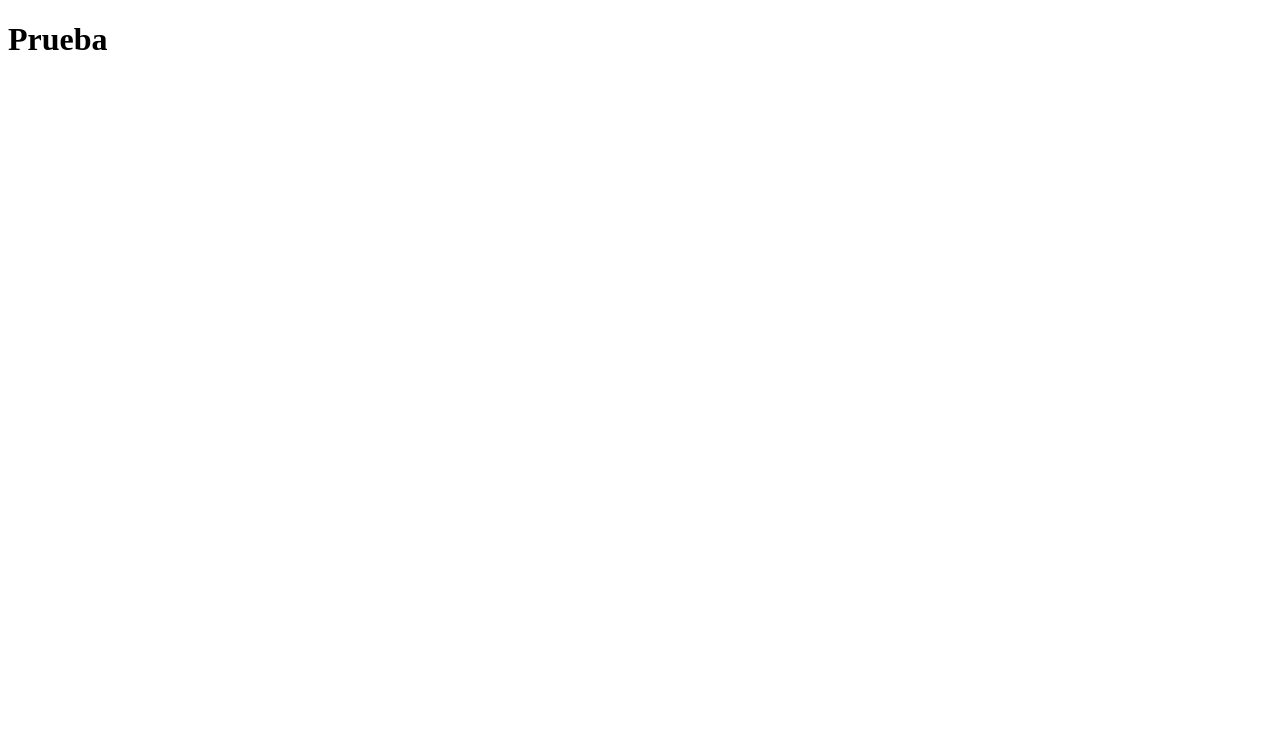
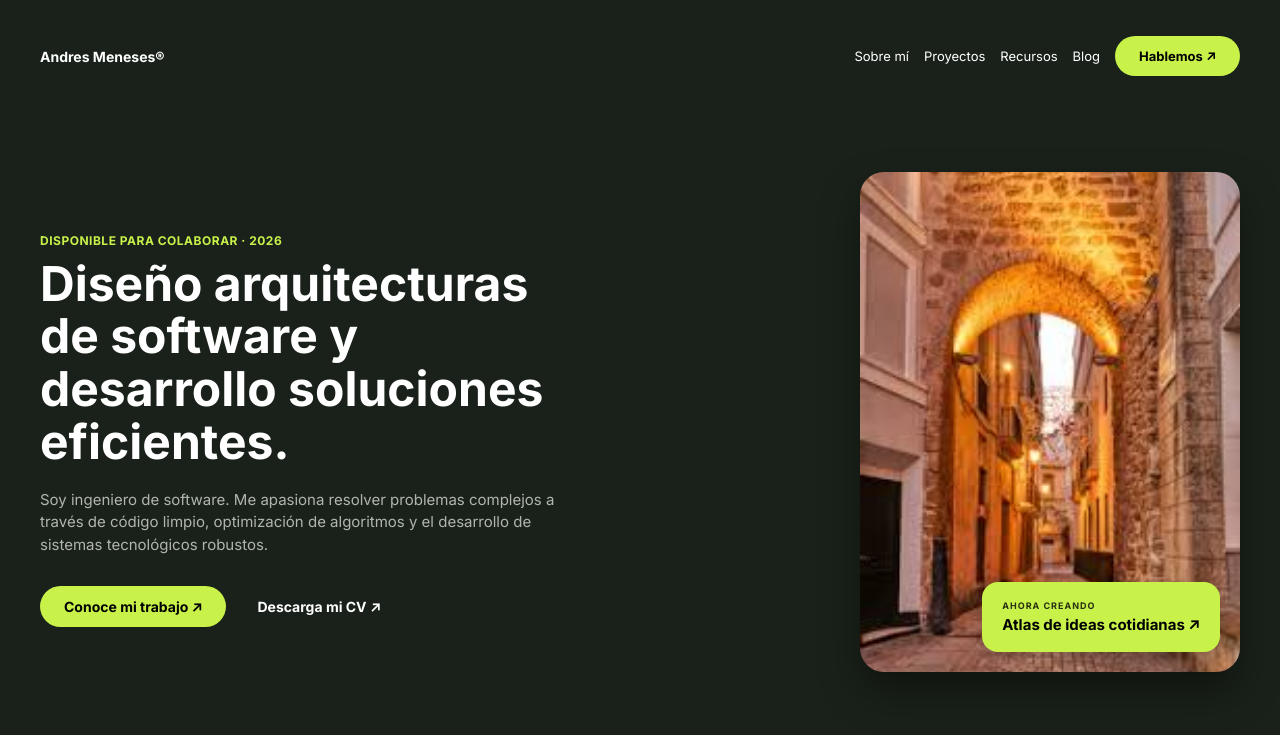
Before and after one commit to AndresEMR2006/andresEMR2006.github.io, a plain HTML site: page index.html in a window 1280 px wide. Drawn offline with Linux system fonts and the light colour scheme.

Commit message:
feat: implementar la estructura incial: nav y introduccion

```diff
--- /dev/null
+++ b/css/global.css
@@ -0,0 +1,7 @@
+/* Estilos Globales */
+body {
+  font-family: "Inter", sans-serif;
+  margin: 0;
+  background-color: #1a211a;
+  color: white;
+}
--- /dev/null
+++ b/css/introduccion.css
@@ -0,0 +1,116 @@
+/* Sección de Introducción (Hero) */
+#introduction {
+  display: flex;
+  flex-direction: row;
+  justify-content: space-between;
+  align-items: center;
+  background-color: #1a211a;
+  padding: 60px 40px;
+  gap: 60px;
+}
+
+#introduction #text {
+  max-width: 550px;
+}
+
+#introduction h1 {
+  font-size: 48px;
+  font-weight: 700;
+  color: white;
+  margin-top: 10px;
+  margin-bottom: 20px;
+  line-height: 1.1;
+}
+
+#introduction p {
+  font-size: 15px;
+  color: #b0b5b0;
+  margin-bottom: 30px;
+  line-height: 1.5;
+}
+
+.verde {
+  color: #c8f24a;
+  font-size: 12px;
+  font-weight: bold;
+  letter-spacing: 0.5px;
+  margin-bottom: 0px;
+}
+
+/* Botones */
+#buttons {
+  display: flex;
+  flex-direction: row;
+  align-items: center;
+  gap: 15px;
+}
+.button {
+  background-color: #c8f24a;
+  border: none;
+  border-radius: 25px;
+  font-weight: bold;
+  font-size: 14px;
+  color: black;
+  padding: 12px 24px;
+  text-decoration: none;
+  cursor: pointer;
+  display: inline-block;
+}
+.secondary-button {
+  color: white;
+  font-weight: bold;
+  font-size: 14px;
+  text-decoration: none;
+  padding: 12px 16px;
+  cursor: pointer;
+}
+.secondary-button:hover {
+  opacity: 0.8;
+}
+
+/* Tarjeta de Perfil con Imagen y Elemento Flotante */
+#profile-card {
+  position: relative; /* Clave para posicionar el badge flotante dentro */
+  width: 380px;
+  height: 500px;
+  border-radius: 24px;
+  overflow: hidden; /* Corta la imagen para adaptarla a las esquinas redondeadas */
+  box-shadow: 0 20px 40px rgba(0, 0, 0, 0.4);
+  flex-shrink: 0;
+}
+
+.profile-image {
+  width: 100%;
+  height: 100%;
+  object-fit: cover;
+  display: block;
+}
+
+/* Caja de texto flotante sobre la imagen */
+.floating-badge {
+  position: absolute;
+  bottom: 20px;
+  right: 20px;
+  background-color: #c8f24a;
+  color: black;
+  padding: 18px 20px;
+  border-radius: 16px;
+  max-width: 220px;
+  box-shadow: 0 8px 20px rgba(0, 0, 0, 0.3);
+}
+
+.floating-badge span {
+  font-size: 9px;
+  font-weight: 800;
+  letter-spacing: 1px;
+  display: block;
+  margin-bottom: 4px;
+  opacity: 0.8;
+}
+
+.floating-badge h3 {
+  font-size: 15px;
+  font-weight: 700;
+  margin: 0;
+  line-height: 1.3;
+}
--- /dev/null
+++ b/css/navbar.css
@@ -0,0 +1,26 @@
+/* Barra de navegación */
+#navegation {
+  display: flex;
+  justify-content: space-between;
+  align-items: center;
+  background-color: #1a211a;
+  color: white;
+  padding: 20px 40px;
+}
+
+#navegation p {
+  font-size: 14px;
+  font-weight: bold;
+}
+
+#navegation #links {
+  display: flex;
+  align-items: center;
+  gap: 15px;
+}
+
+#navegation li {
+  list-style-type: none;
+  font-size: 13px;
+  cursor: pointer;
+}
--- a/index.html
+++ b/index.html
@@ -1,11 +1,74 @@
-<!DOCTYPE html>
+<!doctype html>
 <html lang="en">
-<head>
-    <meta charset="UTF-8">
-    <meta name="viewport" content="width=device-width, initial-scale=1.0">
-    <title>Document</title>
-</head>
-<body>
-    <h1>Prueba</h1>
-</body>
+  <head>
+    <!-- Meta datos-->
+    <meta charset="UTF-8" />
+    <meta name="viewport" content="width=device-width, initial-scale=1.0" />
+
+    <!-- Font -->
+    <link rel="preconnect" href="https://fonts.googleapis.com" />
+    <link rel="preconnect" href="https://fonts.gstatic.com" crossorigin />
+    <link
+      href="https://fonts.googleapis.com/css2?family=Inter:wght@300;400;700&display=swap"
+      rel="stylesheet"
+    />
+
+    <!-- Estilos -->
+    <link rel="stylesheet" href="./css/global.css" />
+    <link rel="stylesheet" href="./css/navbar.css" />
+    <link rel="stylesheet" href="./css/introduccion.css" />
+
+    <!-- Tab -->
+    <title>Andres Meneses</title>
+  </head>
+  <body>
+    <header>
+      <!-- Barra de navegacion-->
+      <nav id="navegation">
+        <p id="name">Andres Meneses®</p>
+        <ul id="links">
+          <li>Sobre mí</li>
+          <li>Proyectos</li>
+          <li>Recursos</li>
+          <li>Blog</li>
+          <li class="button">Hablemos ↗</li>
+        </ul>
+      </nav>
+    </header>
+
+    <main>
+      <section id="introduction">
+        <div id="text">
+          <h4 class="verde">DISPONIBLE PARA COLABORAR · 2026</h4>
+          <h1>
+            Diseño arquitecturas de software y desarrollo soluciones eficientes.
+          </h1>
+          <p>
+            Soy ingeniero de software. Me apasiona resolver problemas complejos
+            a través de código limpio, optimización de algoritmos y el
+            desarrollo de sistemas tecnológicos robustos.
+          </p>
+          <div id="buttons">
+            <a class="button">Conoce mi trabajo ↗</a>
+            <a class="secondary-button">Descarga mi CV ↗</a>
+          </div>
+        </div>
+
+        <!-- Contenedor con la imagen y el badge flotante -->
+        <div id="profile-card">
+          <img
+            src="./images/stock_vertical.jpg"
+            alt="profile"
+            class="profile-image"
+          />
+          <div class="floating-badge">
+            <span>AHORA CREANDO</span>
+            <h3>Atlas de ideas cotidianas ↗</h3>
+          </div>
+        </div>
+      </section>
+    </main>
+
+    <footer></footer>
+  </body>
 </html>
```
Also changed, not shown: images/stock_vertical.jpg (added).
